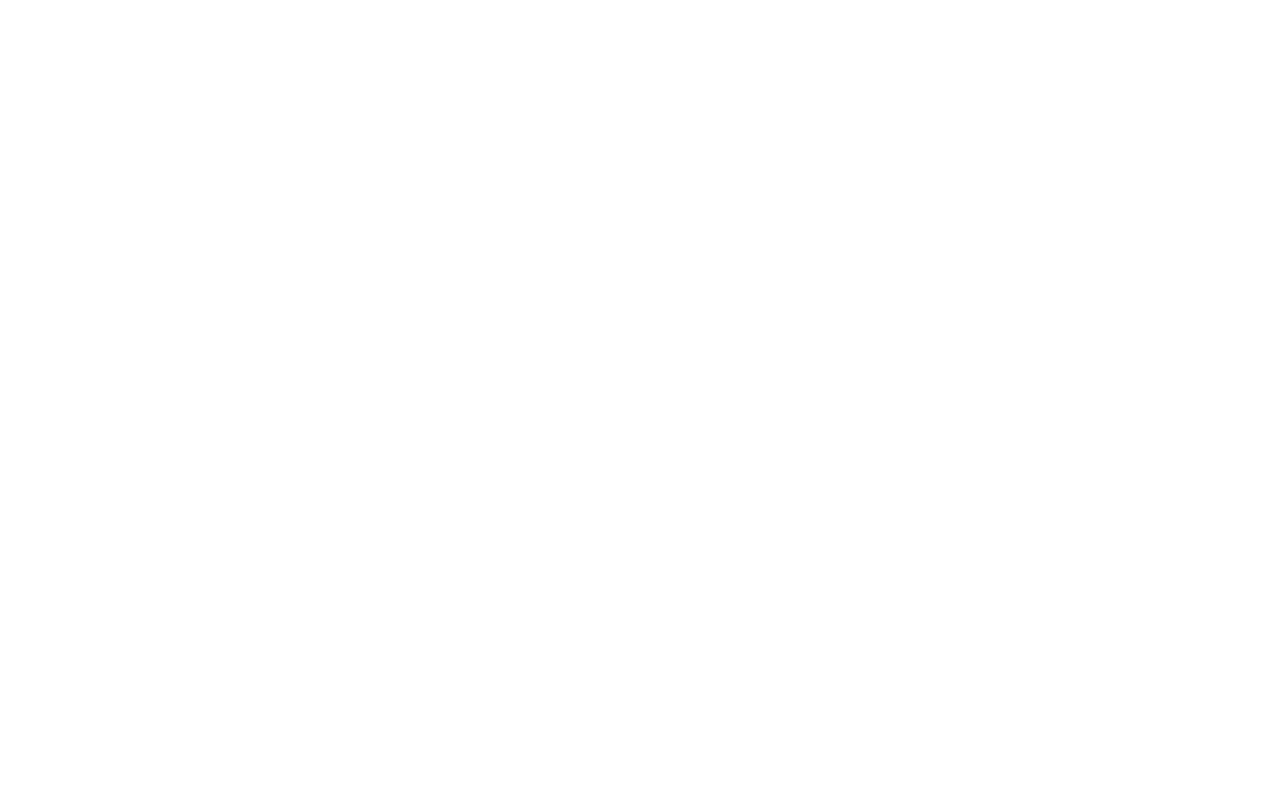
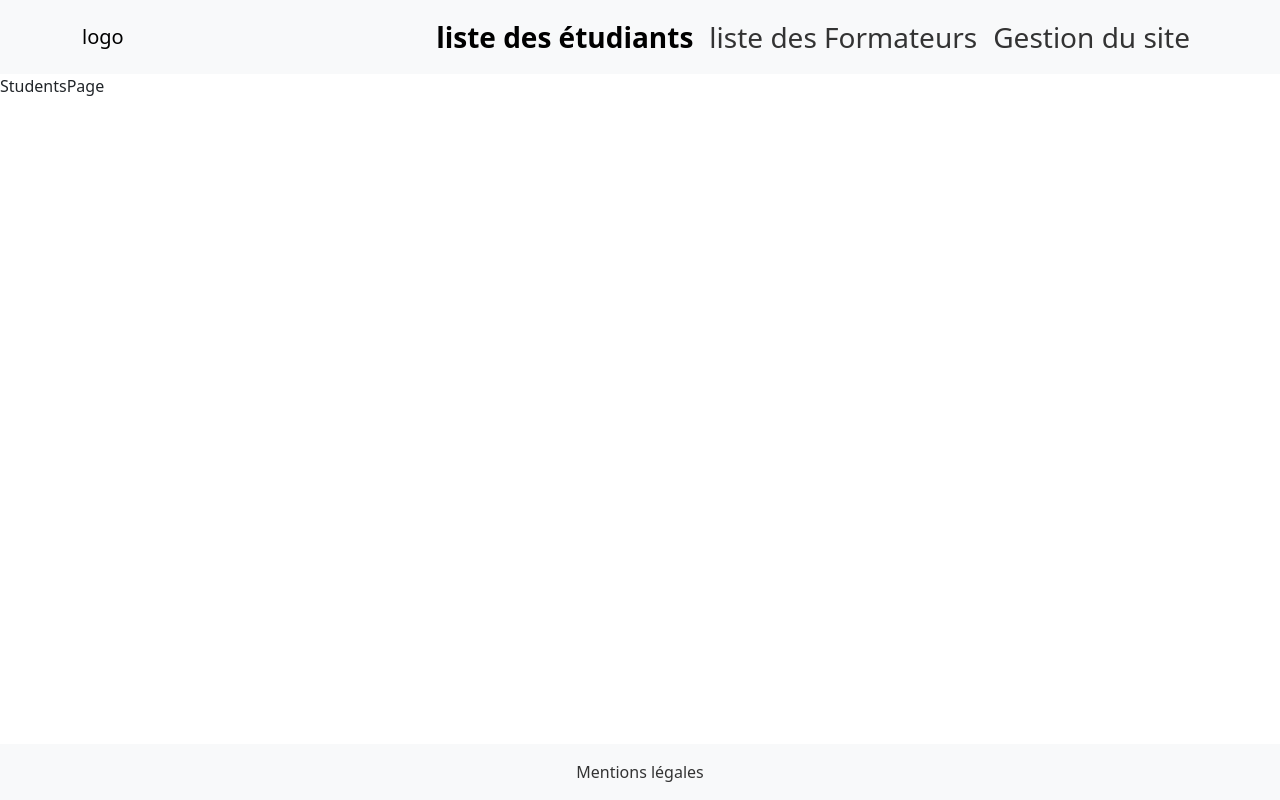
Before and after one commit to Rafikosaure/auto-ecole-des-bords-de-marne, a React (Create React App) app in the folder frontend/: page /students in a window 1280 px wide. Before the commit this address had no page. Built offline with nearby package versions, Linux system fonts and the light colour scheme.

Commit message:
css added

```diff
--- a/frontend/package.json
+++ b/frontend/package.json
@@ -3,6 +3,7 @@
   "version": "0.1.0",
   "private": true,
   "dependencies": {
+    "@popperjs/core": "^2.11.8",
     "@testing-library/jest-dom": "^5.17.0",
     "@testing-library/react": "^13.4.0",
     "@testing-library/user-event": "^13.5.0",
@@ -10,6 +11,7 @@
     "react": "^18.3.1",
     "react-bootstrap": "^2.10.4",
     "react-dom": "^18.3.1",
+    "react-router-bootstrap": "^0.26.3",
     "react-router-dom": "^6.26.1",
     "react-scripts": "5.0.1",
     "web-vitals": "^2.1.4"
--- a/frontend/src/App.css
+++ b/frontend/src/App.css
@@ -1,38 +1,35 @@
-.App {
-  text-align: center;
+
+.nav-link {
+  color: #333;
+  transition: color 0.3s ease-in-out;
 }
 
-.App-logo {
-  height: 40vmin;
-  pointer-events: none;
+.nav-link:hover {
+  color: #007bff;
 }
 
-@media (prefers-reduced-motion: no-preference) {
-  .App-logo {
-    animation: App-logo-spin infinite 20s linear;
+.nav-link.active {
+  color: #007bff;
+  font-weight: bold;
+}
+
+@media (max-width: 992px) {
+  .navbar-nav {
+    text-align: center;
   }
 }
+.footer {
 
-.App-header {
-  background-color: #282c34;
-  min-height: 100vh;
-  display: flex;
-  flex-direction: column;
-  align-items: center;
-  justify-content: center;
-  font-size: calc(10px + 2vmin);
-  color: white;
+  position: fixed;
+  bottom: 0;
+  width: 100%;
 }
 
-.App-link {
-  color: #61dafb;
+.footer-link {
+  color: #333;
+  text-decoration: none;
 }
 
-@keyframes App-logo-spin {
-  from {
-    transform: rotate(0deg);
-  }
-  to {
-    transform: rotate(360deg);
-  }
+.footer-link:hover {
+  color:  #007bff;
 }
--- a/frontend/src/App.js
+++ b/frontend/src/App.js
@@ -1,14 +1,21 @@
 import { Route, Routes } from "react-router-dom";
 import Template from "./components/Template/Template";
 import HomePage from "./pages/HomePage/HomePage";
+import StudentsPage from "./pages/StudentsPage/StudentsPage";
+import TeachersPage from "./pages/TeachersPage/TeachersPage";
+import AdminPage from "./pages/AdminPage/AdminPage";
 import "./App.css";
-import "bootstrap/dist/css/bootstrap.min.css";
+import 'bootstrap/dist/css/bootstrap.min.css';
+import 'bootstrap/dist/js/bootstrap.bundle.min';
 
 function App() {
   return (
     <Routes>
-      <Route path="/" element={<Template/>}>
+      <Route path="/" element={<Template />}>
         <Route index element={<HomePage />} />
+        <Route path="/students" element={<StudentsPage />} />
+        <Route path="/teachers" element={<TeachersPage />} />
+        <Route path="/admin" element={<AdminPage />} />
       </Route>
     </Routes>
   );
--- a/frontend/src/components/Template/Footer.jsx
+++ b/frontend/src/components/Template/Footer.jsx
@@ -1,9 +1,17 @@
-import React from 'react'
+import { Container } from "react-bootstrap";
+import { Link } from "react-router-dom";
 
-function Footer() {
+
+const Footer = () => {
   return (
-    <div></div>
-  )
-}
+    <footer className="footer bg-light py-3">
+      <Container className="text-center">
+        <Link to="/mentions-legales" className="footer-link">
+          Mentions légales
+        </Link>
+      </Container>
+    </footer>
+  );
+};
 
-export default Footer
+export default Footer;
--- a/frontend/src/components/Template/Header.jsx
+++ b/frontend/src/components/Template/Header.jsx
@@ -1,26 +1,31 @@
-// import { useState } from "react";
-import { Link} from "react-router-dom";
+import { Navbar, Nav, Container } from "react-bootstrap";
+import { LinkContainer } from "react-router-bootstrap";
+import 'bootstrap/dist/css/bootstrap.min.css';
+import 'bootstrap/dist/js/bootstrap.bundle.min';
 
 
 const Header = () => {
   return (
-    <header>
-      <div>
-        <nav>
-          <ul>
-            <li>
-              <Link to="/students">liste des étudiants</Link>
-            </li>
-            <li>
-              <Link to="/teachers">liste des Formateurs</Link>
-            </li>
-            <li>
-              <Link to="/admin">Gestion du site</Link>
-            </li>
-          </ul>
-        </nav>
-      </div>
-    </header>
+    <Navbar bg="light" expand="lg">
+      <Container>
+        <Navbar.Brand href="/">logo</Navbar.Brand>
+        <Navbar.Toggle aria-controls="basic-navbar-nav" />
+        <Navbar.Collapse id="basic-navbar-nav">
+          <Nav className="ms-auto">
+            <LinkContainer to="/students">
+              <Nav.Link className="fs-3">liste des étudiants</Nav.Link>
+            </LinkContainer>
+            <LinkContainer to="/teachers">
+              <Nav.Link className="fs-3">liste des Formateurs</Nav.Link>
+            </LinkContainer>
+            <LinkContainer to="/admin">
+              <Nav.Link className="fs-3">Gestion du site</Nav.Link>
+            </LinkContainer>
+          </Nav>
+        </Navbar.Collapse>
+      </Container>
+    </Navbar>
   );
 };
+
 export default Header;
--- /dev/null
+++ b/frontend/src/pages/AdminPage/AdminPage.jsx
@@ -0,0 +1,9 @@
+import React from 'react'
+
+function AdminPage() {
+  return (
+    <div>AdminPage</div>
+  )
+}
+
+export default AdminPage
--- /dev/null
+++ b/frontend/src/pages/StudentsPage/StudentsPage.jsx
@@ -0,0 +1,9 @@
+import React from 'react'
+
+function StudentsPage() {
+  return (
+    <div>StudentsPage</div>
+  )
+}
+
+export default StudentsPage
--- /dev/null
+++ b/frontend/src/pages/TeachersPage/TeachersPage.jsx
@@ -0,0 +1,9 @@
+import React from 'react'
+
+function TeachersPage() {
+  return (
+    <div>TeachersPage</div>
+  )
+}
+
+export default TeachersPage
```
Also changed, not shown: 1 other file (tests, documents, lock files or other folders).
